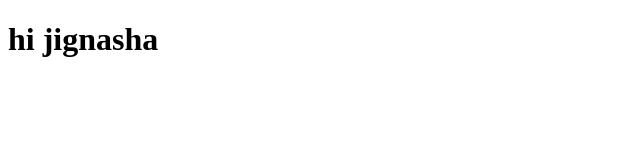
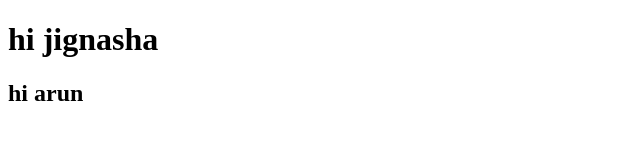
Before and after one commit to jignashalak/frontend-devlopment, a plain HTML site: page html/index.html in a window 1280 px wide. Shown: the whole page, without its empty margins (0-640 px from the left). Drawn offline with Linux system fonts and the light colour scheme.

Commit message:
Update index.html

```diff
--- a/html/index.html
+++ b/html/index.html
@@ -7,5 +7,6 @@
 </head>
 <body>
   <h1>hi jignasha</h1>
+  <h2>hi arun</h2>
 </body>
 </html>
```
